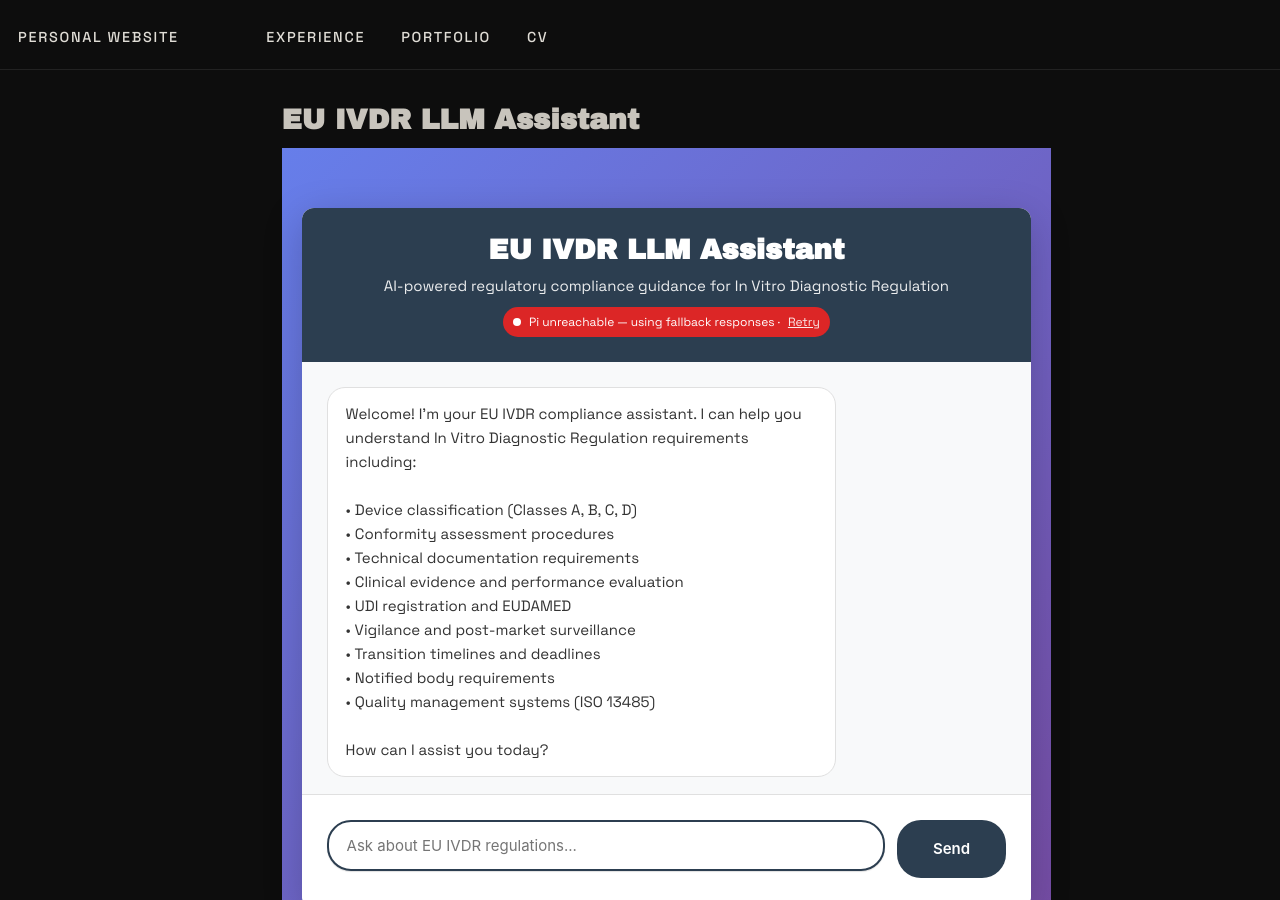
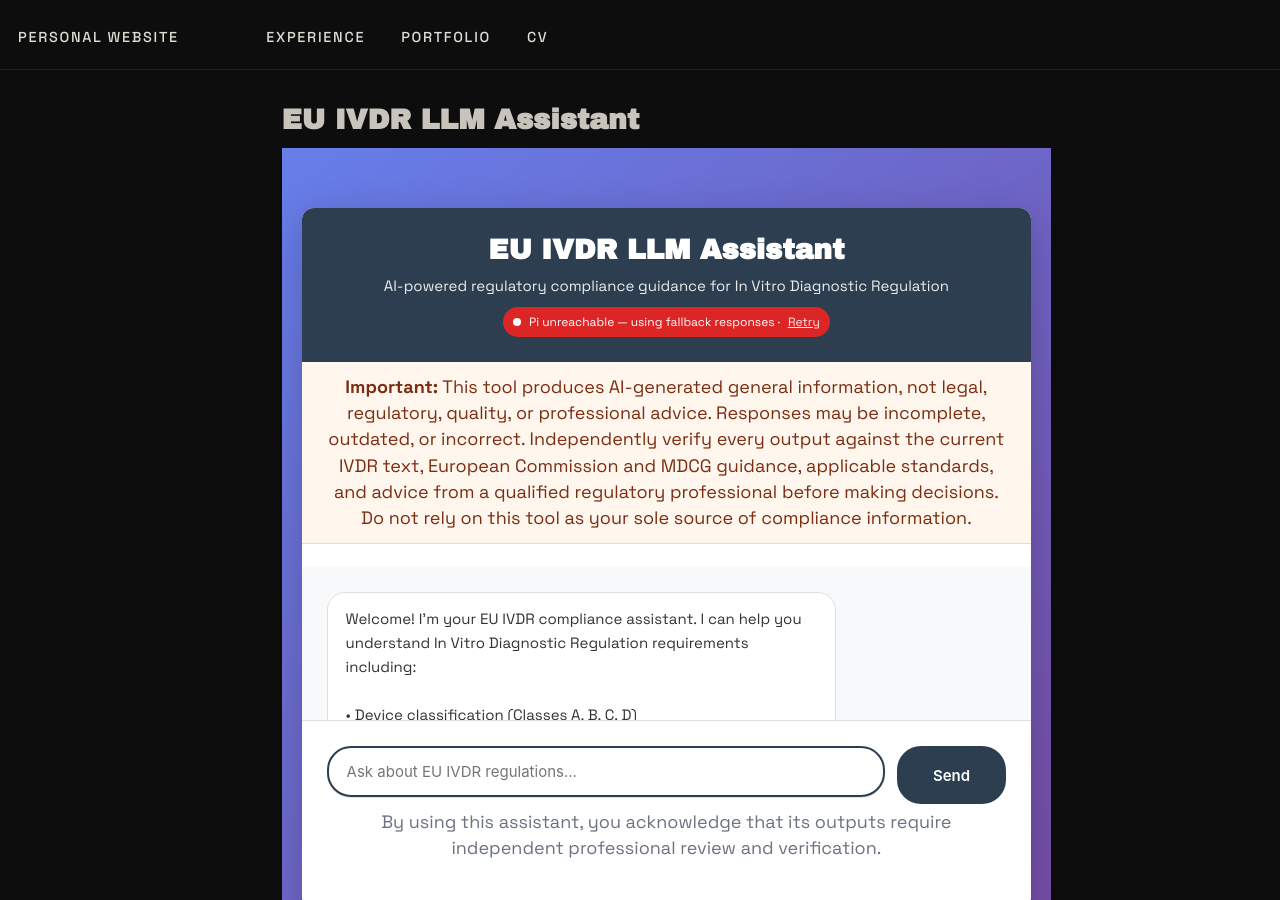
Before and after one commit to eddiemorrissey/eddiemorrissey.github.io, a Jekyll site: the page built from _pages/euivdr-llm.html, in a window 1280 px wide and 900 px high. Built offline with Jekyll 4.4.1, drawn with Linux system fonts in a browser that asks for light colours.

Commit message:
Add LLM verification disclaimers

```diff
--- a/_pages/euivdr-llm.html
+++ b/_pages/euivdr-llm.html
@@ -91,6 +91,27 @@ author_profile: false
     }
     .euivdr-status a:hover { opacity: 1; }
 
+    .euivdr-disclaimer {
+        margin: 0;
+        padding: 12px 20px;
+        background: #fff7ed;
+        color: #7c2d12;
+        border-bottom: 1px solid #fed7aa;
+        font-size: 13px;
+        line-height: 1.45;
+        text-align: center;
+    }
+
+    .euivdr-output-warning {
+        margin-top: 10px;
+        padding-top: 8px;
+        border-top: 1px solid #e5e7eb;
+        color: #9a3412;
+        font-size: 11px;
+        line-height: 1.4;
+        font-weight: 600;
+    }
+
     .euivdr-chat-messages {
         flex: 1;
         overflow-y: auto;
@@ -147,6 +168,14 @@ author_profile: false
     .euivdr-chat-input-form {
         display: flex;
         gap: 12px;
+    }
+
+    .euivdr-input-disclaimer {
+        margin: 10px 4px 0;
+        color: #6b7280;
+        font-size: 11px;
+        line-height: 1.4;
+        text-align: center;
     }
 
     #euivdrMessageInput {
@@ -261,6 +290,10 @@ author_profile: false
             <div id="euivdrStatus" class="euivdr-status" aria-live="polite"><span class="dot"></span> Connecting to Pi…</div>
         </div>
 
+        <p class="euivdr-disclaimer" role="note">
+            <strong>Important:</strong> This tool produces AI-generated general information, not legal, regulatory, quality, or professional advice. Responses may be incomplete, outdated, or incorrect. Independently verify every output against the current IVDR text, European Commission and MDCG guidance, applicable standards, and advice from a qualified regulatory professional before making decisions. Do not rely on this tool as your sole source of compliance information.
+        </p>
+
         <div class="euivdr-chat-messages" id="euivdrChatMessages">
             <div class="euivdr-message bot">
                 <div class="euivdr-message-content">
@@ -291,6 +324,7 @@ author_profile: false
                 >
                 <button type="submit" id="euivdrSendButton">Send</button>
             </form>
+            <p class="euivdr-input-disclaimer">By using this assistant, you acknowledge that its outputs require independent professional review and verification.</p>
         </div>
     </div>
 </div>
@@ -400,6 +434,13 @@ document.addEventListener('DOMContentLoaded', function () {
         contentDiv.className = 'euivdr-message-content';
         contentDiv.innerHTML = formatMessage(text);
 
+        if (sender === 'bot') {
+            const warningDiv = document.createElement('div');
+            warningDiv.className = 'euivdr-output-warning';
+            warningDiv.textContent = 'AI-generated output — independently verify before relying on it. Not legal or regulatory advice.';
+            contentDiv.appendChild(warningDiv);
+        }
+
         messageDiv.appendChild(contentDiv);
         chatMessages.appendChild(messageDiv);
         chatMessages.scrollTop = chatMessages.scrollHeight;
--- a/pi-ivdr-app/app.py
+++ b/pi-ivdr-app/app.py
@@ -33,7 +33,9 @@ SYSTEM_PROMPT = (
     "can generally be self-declared; Class A sterile, B, C, and D devices require notified-body "
     "involvement appropriate to their classification and conformity-assessment route. Never invent "
     "deadlines, annex references, or exemptions. If unsure, say so and suggest verifying with the "
-    "official IVDR text or current competent-authority guidance."
+    "official IVDR text or current competent-authority guidance. End every response by reminding the "
+    "user that it is AI-generated information, not legal or regulatory advice, and must be independently "
+    "verified against current official sources and by a qualified regulatory professional."
 )
 
 def ollama_generate(prompt: str, model_override: str | None = None) -> str:
```
